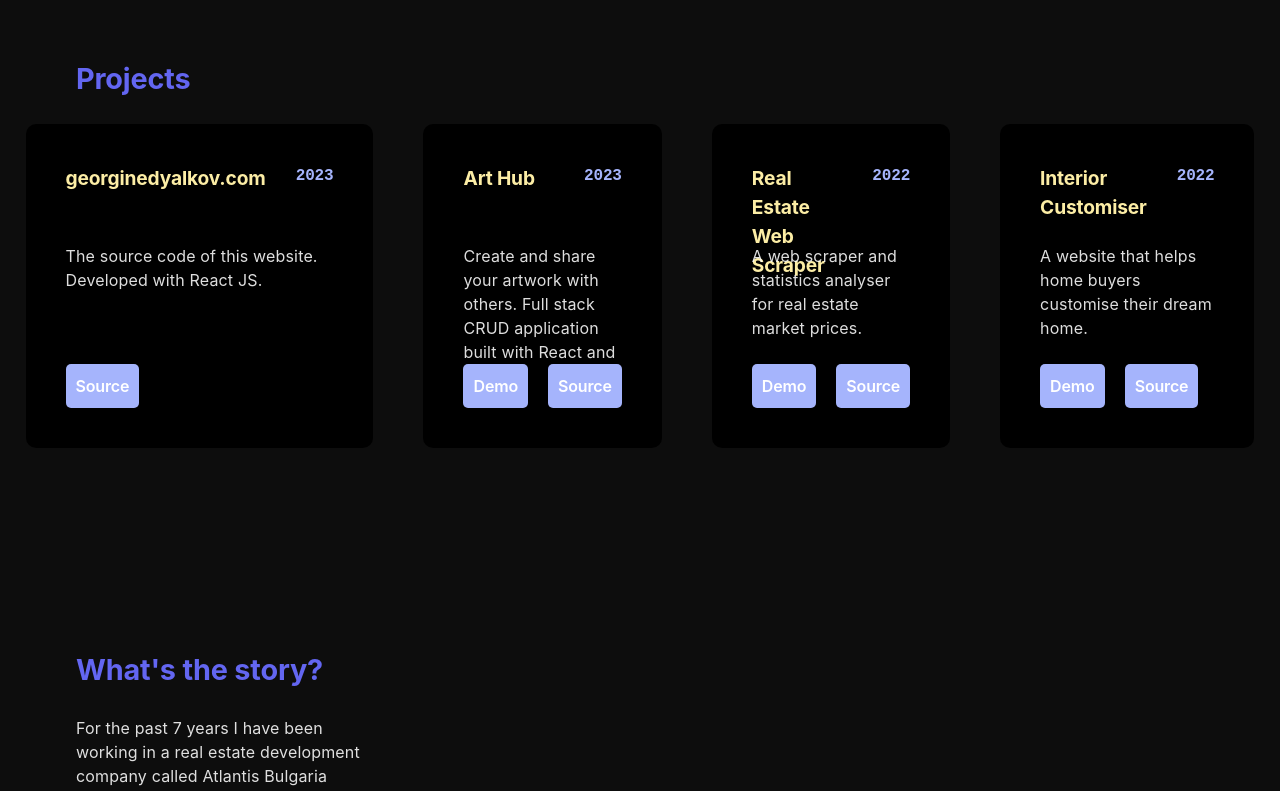
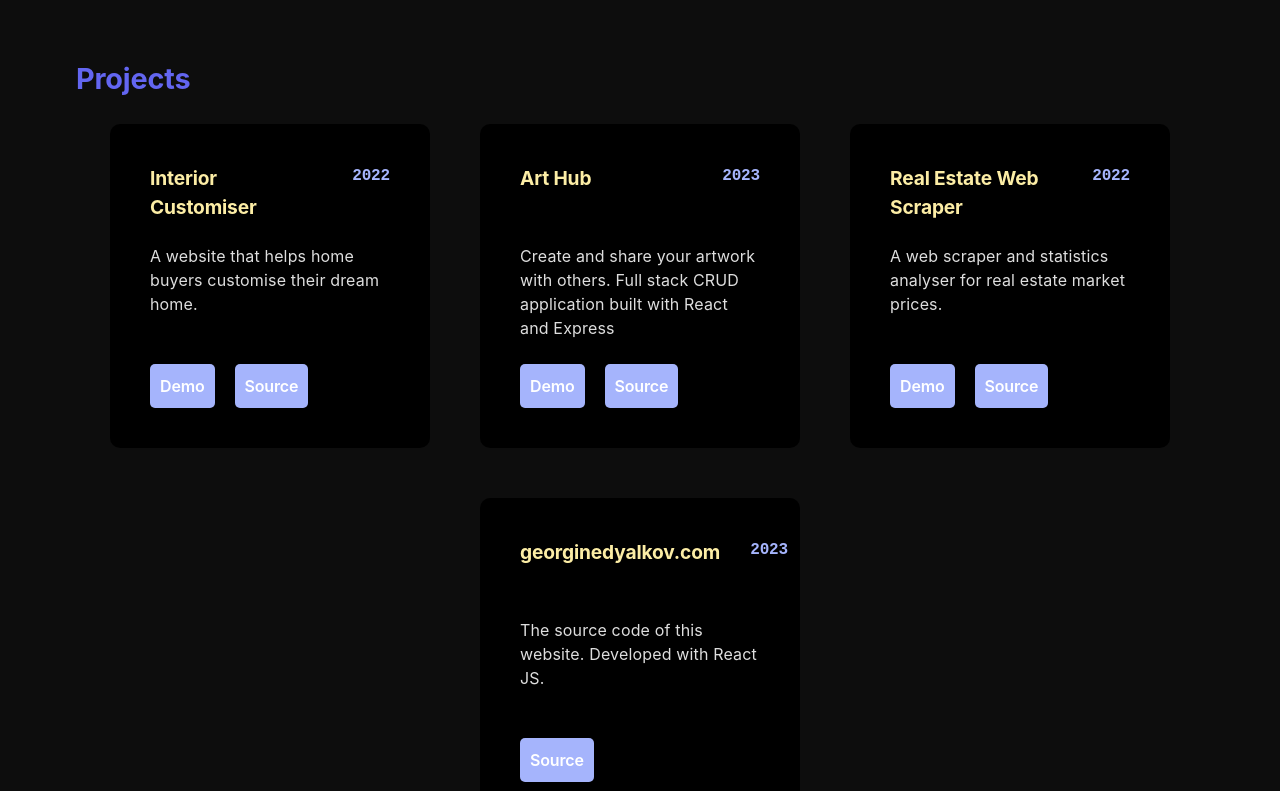
Before and after one commit to GeorgiNedyalkov/georginedyalkov.com, a React (Vite) app: page / in a window 1280 px wide. Shown: the part 1280-2071 px from the top of the page. Built offline with nearby package versions, Linux system fonts and the light colour scheme; the HTML template or start-up script is replaced by a standard one.

Commit message:
add new project to portfolio

```diff
--- a/src/components/Projects/Project/Project.css
+++ b/src/components/Projects/Project/Project.css
@@ -1,5 +1,5 @@
 .project {
-    max-width: 350px;
+    max-width: 320px;
     padding: 40px;
     border-radius: var(--radius);
     background-color: var(--background--projects)
--- /dev/null
+++ b/src/components/Projects/Projects.css
@@ -0,0 +1,5 @@
+.projects__list {
+    display: flex;
+    align-items: center;
+    flex-wrap: wrap;
+}
--- a/src/components/Projects/Projects.jsx
+++ b/src/components/Projects/Projects.jsx
@@ -1,6 +1,7 @@
 import React from "react";
 
 import Project from "./Project/Project";
+import "./Projects.css";
 
 const Projects = ({ projects }) => {
     return (
--- a/src/data/projectsData.js
+++ b/src/data/projectsData.js
@@ -1,11 +1,14 @@
 export const projectsData = [
     {
         id: 1,
-        name: "georginedyalkov.com",
-        description: `The source code of this website. Developed with React JS.`,
-        date: 2023,
-        code: "https://github.com/GeorgiNedyalkov/georgi_nedyalkov",
+        name: "Interior Customiser",
+        description:
+            "A website that helps home buyers customise their dream home.",
+        date: 2022,
+        demo: "/https://interior-customizer-qxyg.vercel.app/",
+        code: "https://github.com/GeorgiNedyalkov/interior-customizer/tree/main",
     },
+
     {
         id: 2,
         name: "Art Hub",
@@ -26,12 +29,10 @@ export const projectsData = [
     },
     {
         id: 4,
-        name: "Interior Customiser",
-        description:
-            "A website that helps home buyers customise their dream home.",
-        date: 2022,
-        demo: "/https://interior-customizer-qxyg.vercel.app/",
-        code: "https://github.com/GeorgiNedyalkov/interior-customizer/tree/main",
+        name: "georginedyalkov.com",
+        description: `The source code of this website. Developed with React JS.`,
+        date: 2023,
+        code: "https://github.com/GeorgiNedyalkov/georgi_nedyalkov",
     },
 ];
 
```
